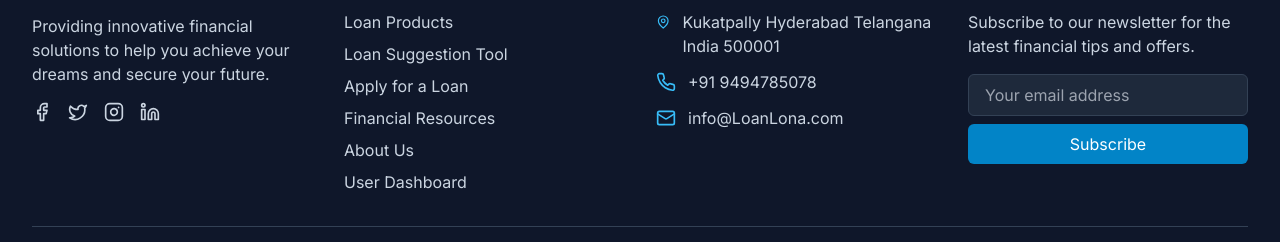
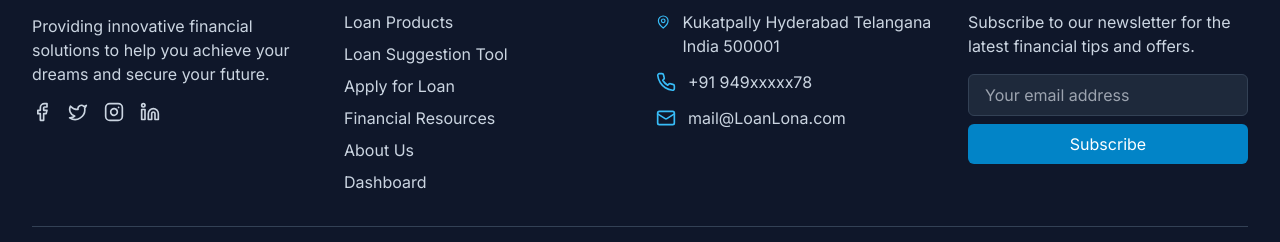
Before and after one commit to manitejagaddam/FinTech, a React (Vite) app: page / in a window 1280 px wide. Shown: the part 473-715 px from the top of the page. Built offline with nearby package versions, Linux system fonts and the light colour scheme; no server answers.

Commit message:
changes made

```diff
--- a/src/components/Footer.tsx
+++ b/src/components/Footer.tsx
@@ -43,7 +43,7 @@
                 <Link to="/FinTech/loan-suggestion" className="text-secondary-300 hover:text-primary-400">Loan Suggestion Tool</Link>
               </li>
               <li>
-                <Link to="/FinTech/apply" className="text-secondary-300 hover:text-primary-400">Apply for a Loan</Link>
+                <Link to="/FinTech/apply" className="text-secondary-300 hover:text-primary-400">Apply for Loan</Link>
               </li>
               <li>
                 <Link to="/FinTech/resources" className="text-secondary-300 hover:text-primary-400">Financial Resources</Link>
@@ -52,7 +52,7 @@
                 <Link to="/FinTech/about" className="text-secondary-300 hover:text-primary-400">About Us</Link>
               </li>
               <li>
-                <Link to="/FinTech/dashboard" className="text-secondary-300 hover:text-primary-400">User Dashboard</Link>
+                <Link to="/FinTech/dashboard" className="text-secondary-300 hover:text-primary-400">Dashboard</Link>
               </li>
             </ul>
           </div>
@@ -67,12 +67,12 @@
               </li>
               <li className="flex items-center space-x-3">
                 <Phone className="w-5 h-5 text-primary-400" />
-                <span className="text-secondary-300">+91 9494785078</span>
+                <span className="text-secondary-300">+91 949xxxxx78</span>
               </li>
               <li className="flex items-center space-x-3">
                 <Mail className="w-5 h-5 text-primary-400" />
                 <a href="mailto:info@LoanLona.com" className="text-secondary-300 hover:text-primary-400">
-                  info@LoanLona.com
+                  mail@LoanLona.com
                 </a>
               </li>
             </ul>
```
